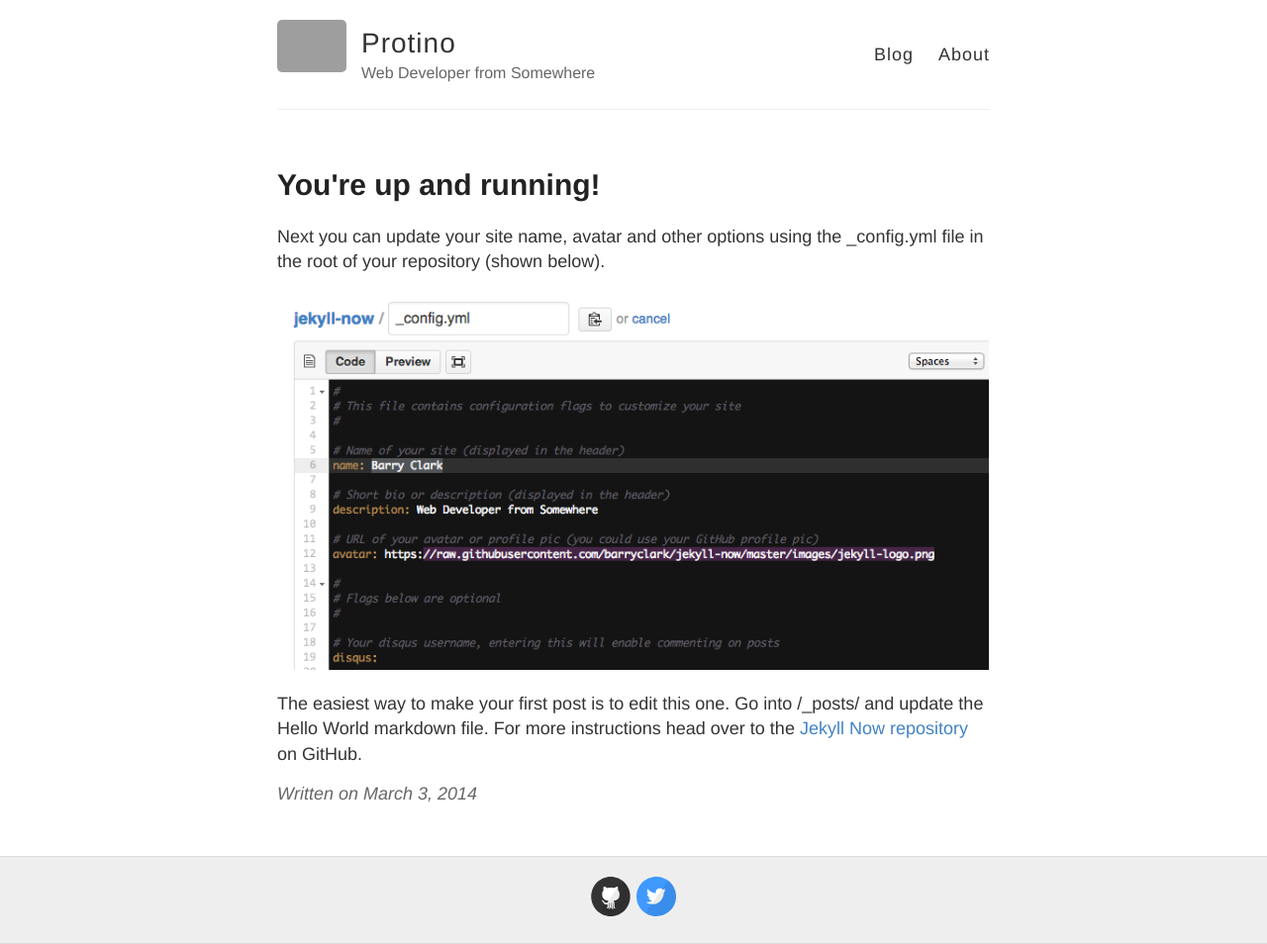
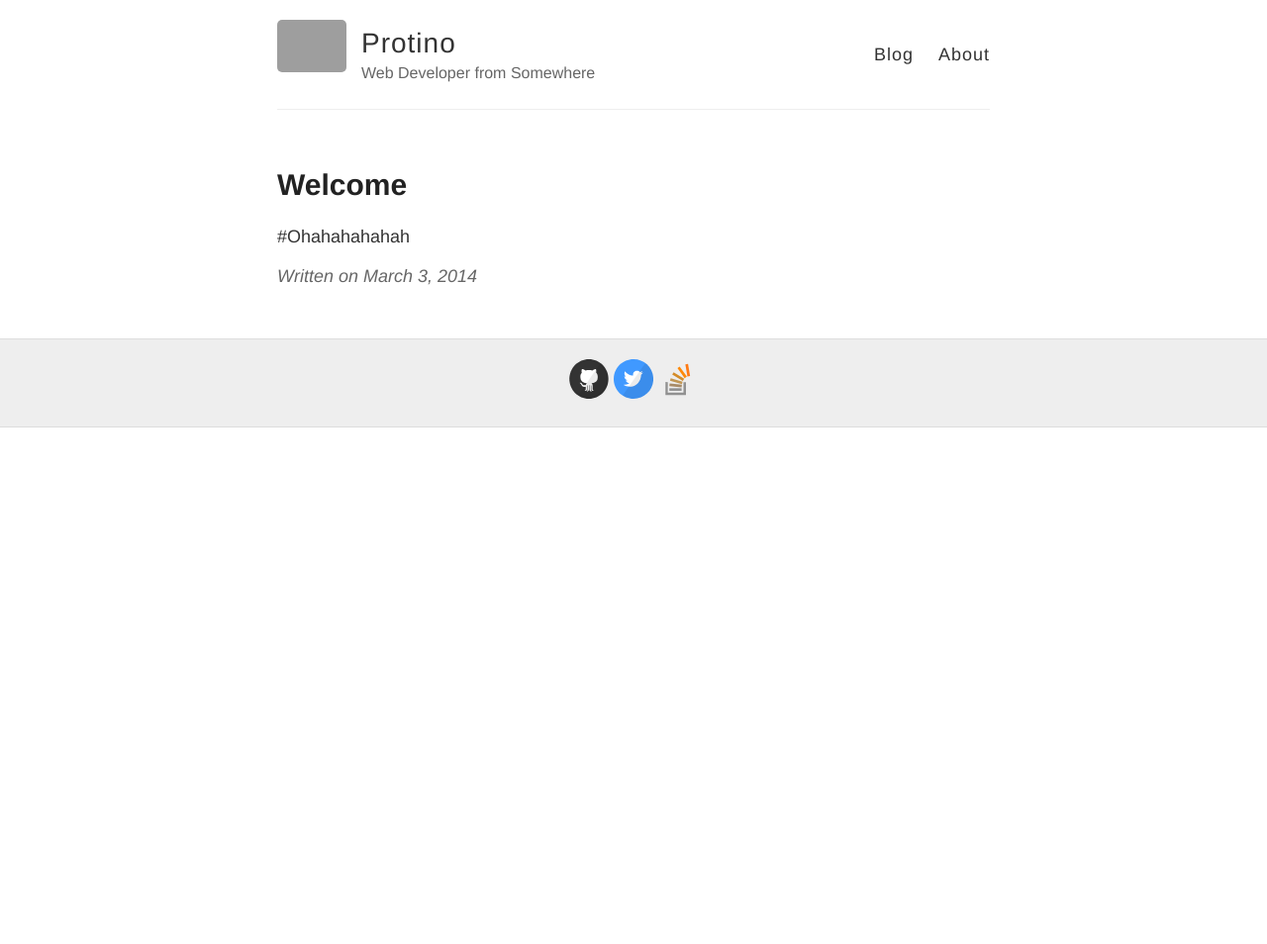
Before and after one commit to Protino/Protino.github.io, a Jekyll site: the page built from _posts/2014-3-3-Hello-World.md, in a window 1280 px wide. Shown: the whole page at 99% size. Built offline with Jekyll 4.4.1, drawn with Linux system fonts in a browser that asks for light colours; after the commit the page ends 900 px from its top, so only the background shows below that; grey boxes are pictures that could not be loaded.

Commit message:
Update post

```diff
--- a/_config.yml
+++ b/_config.yml
@@ -17,19 +17,10 @@
 
 # Includes an icon in the footer for each username you enter
 footer-links:
-  dribbble:
-  email:
-  facebook:
-  flickr:
-  github: barryclark/jekyll-now
-  instagram:
-  linkedin:
-  pinterest:
+  github: Protino
   rss: # just type anything here for a working RSS icon
-  twitter: jekyllrb
-  stackoverflow: # your stackoverflow profile, e.g. "users/50476/bart-kiers"
-  youtube: # channel/<your_long_string> or user/<user-name>
-  googleplus: # anything in your profile username that comes after plus.google.com/
+  twitter: GurupadM
+  stackoverflow: users/3225001/gurupad-mamadapur
 
 
 # Enter your Disqus shortname (not your username) to enable commenting on posts
--- a/_posts/2014-3-3-Hello-World.md
+++ b/_posts/2014-3-3-Hello-World.md
@@ -1,10 +1,6 @@
 ---
 layout: post
-title: You're up and running!
+title: Welcome
 ---
 
-Next you can update your site name, avatar and other options using the _config.yml file in the root of your repository (shown below).
-
-![_config.yml]({{ site.baseurl }}/images/config.png)
-
-The easiest way to make your first post is to edit this one. Go into /_posts/ and update the Hello World markdown file. For more instructions head over to the [Jekyll Now repository](https://github.com/barryclark/jekyll-now) on GitHub.
+#Ohahahahahah
```
Also changed, not shown: images/config.png (deleted), images/first-post.png (deleted), images/jekyll-logo.png (deleted), images/jekyll-now-theme-screenshot.jpg (deleted), images/step1.gif (deleted).
